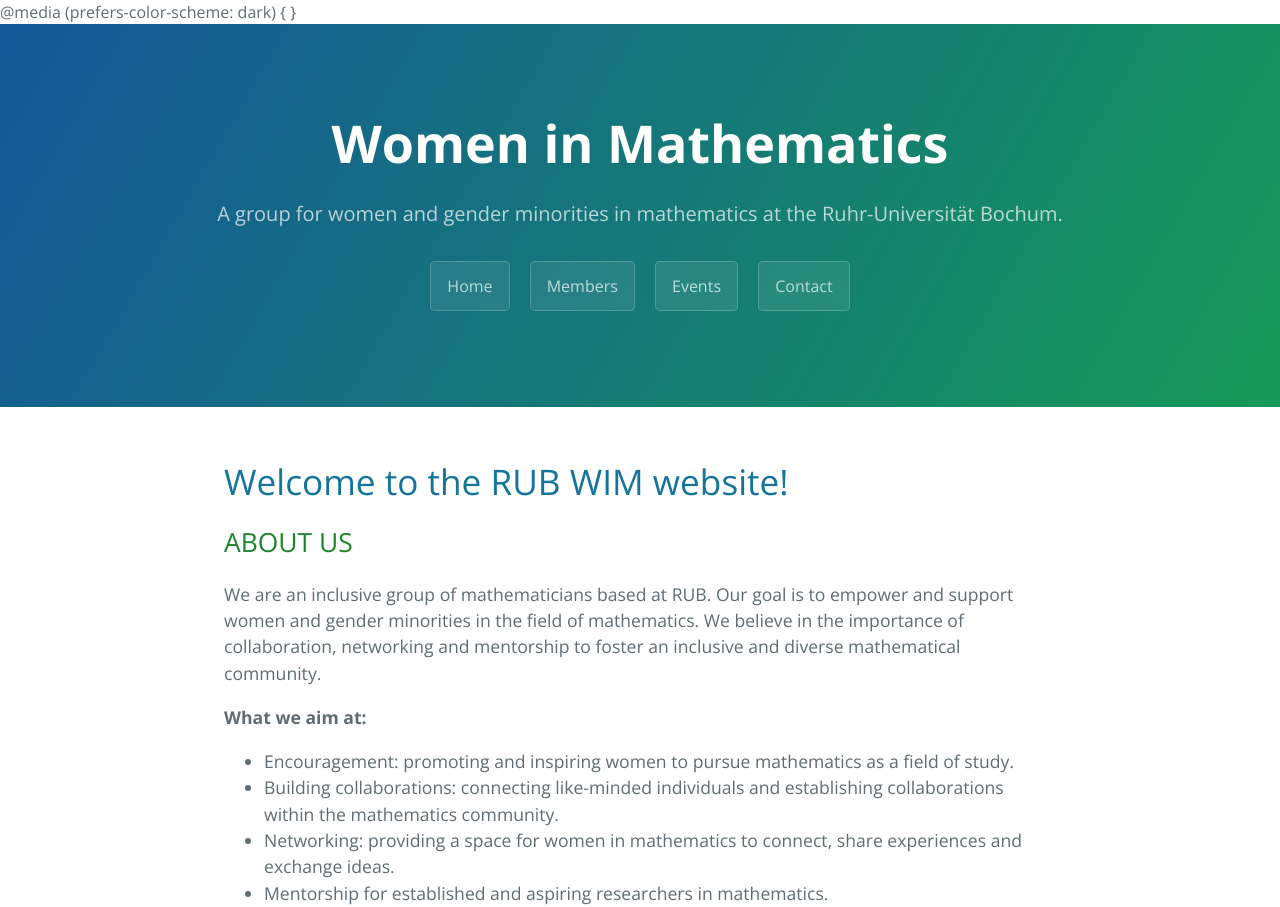
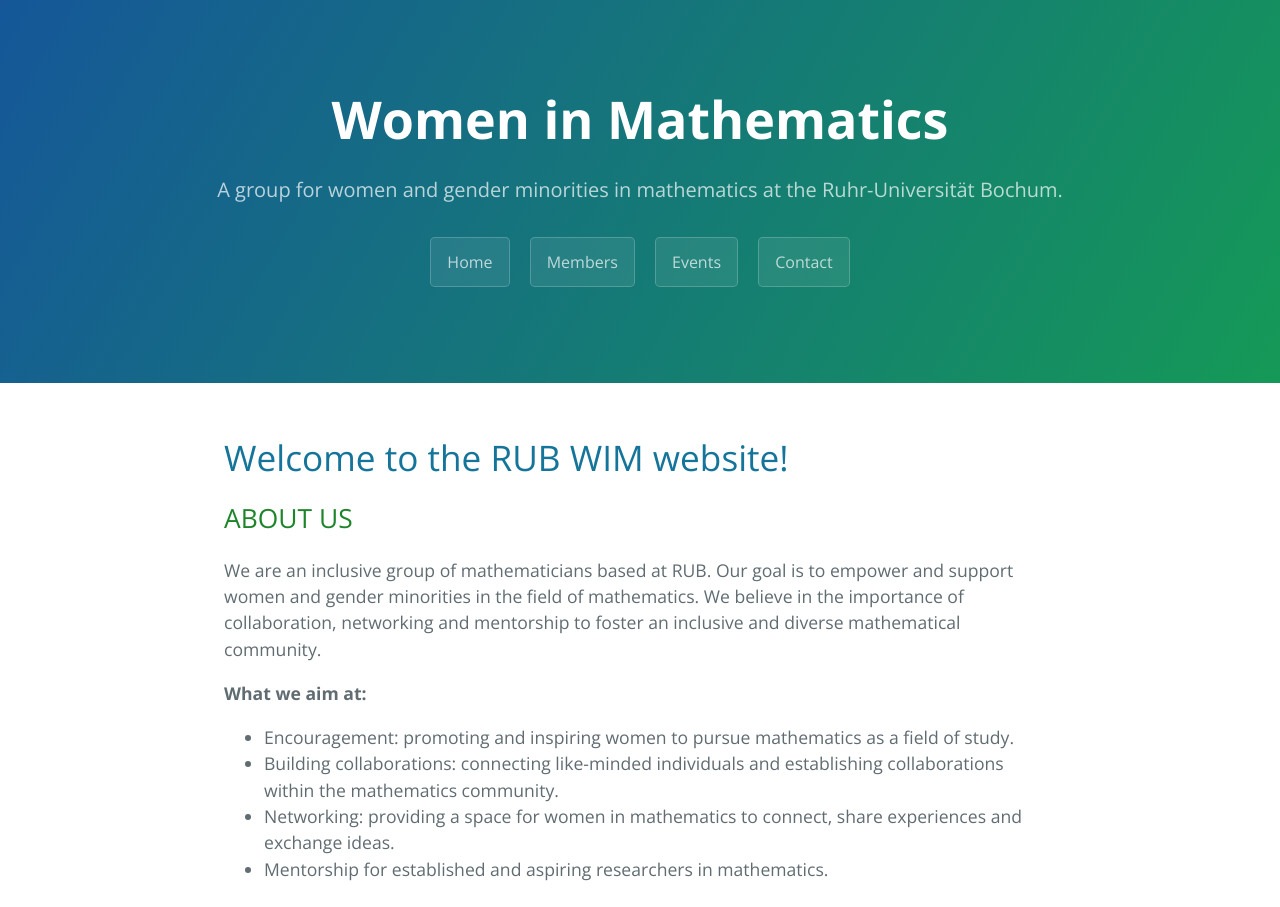
Before and after one commit to rub-wim/rub-wim.github.io, a Jekyll site: the page built from index.md, in a window 1280 px wide. Shown: the top 907 px of the page. Built offline with Jekyll 4.4.1, drawn with Linux system fonts in a browser that asks for light colours; comment, search, counter and statistics services are not loaded.

Commit message:
Update default.html

```diff
--- a/_layouts/default.html
+++ b/_layouts/default.html
@@ -11,7 +11,7 @@
     <meta name="apple-mobile-web-app-status-bar-style" content="black-translucent">
     <link rel="stylesheet" href="{{ '/assets/css/style.css?v=' | append: site.github.build_revision | relative_url }}">
     {% include head-custom.html %}
-    @media (prefers-color-scheme: dark) {
+    {% if @media (prefers-color-scheme: dark) %}
      <script src="https://cdn.jsdelivr.net/npm/darkreader@4.9.31/darkreader.min.js"></script>
     <script>
         DarkReader.enable({
@@ -20,7 +20,7 @@
             sepia: 10
         });
     </script>
-    }
+    {% endif %}
   </head>
   <body>
     <a id="skip-to-content" href="#content">Skip to the content.</a>
```
